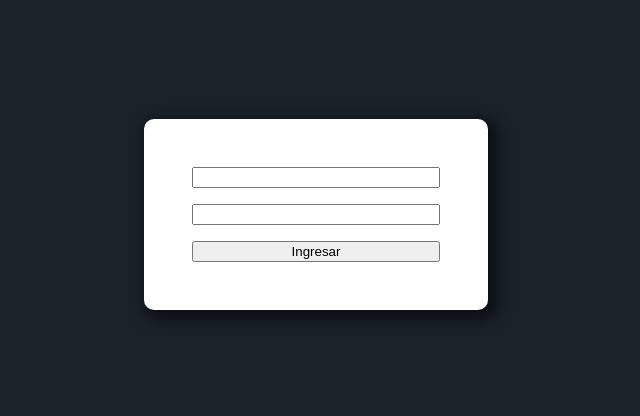
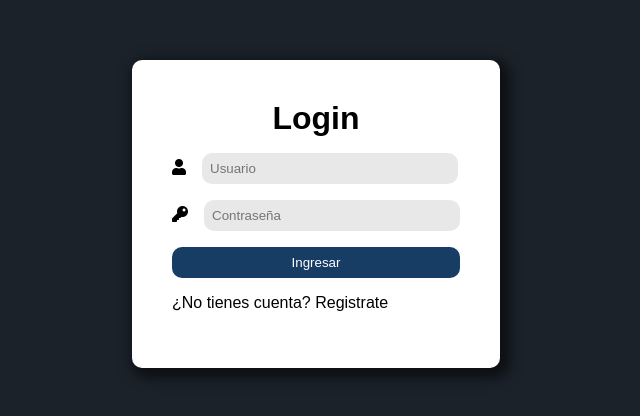
Before and after one commit to diegoemg996/dashboard, a React (Create React App) app: page /login in a window 1280 px wide. Shown: the part 186-602 px from the top of the page, without its empty margins (324-964 px from the left). Built offline with nearby package versions, Linux system fonts and the light colour scheme.

Commit message:
login modificado

```diff
--- a/src/components/ui/Navbar.jsx
+++ b/src/components/ui/Navbar.jsx
@@ -9,6 +9,10 @@ export const Navbar = () => {
 
     const handleRoute = (ruta)=>{
         history.push(`/${ruta}`)
+    }
+
+    const handleLogout = (ruta)=>{
+        history.push('/login')
     }
 
     return (
@@ -47,7 +51,7 @@ export const Navbar = () => {
             </ul>
 
             <div className="navbar-logout">
-                <p>Cerrar Sesión</p>
+                <p onClick={handleLogout}>Cerrar Sesión</p>
             </div>
         </div>
     )
--- a/src/context/sesion/sesionReducer.jsx
+++ b/src/context/sesion/sesionReducer.jsx
@@ -1,5 +1,5 @@
 
-export default (state, action) => {
+export const SesionReducer = (state, action) => {
     switch(action.type) {
         case "TAREAS_PROYECTO":
             return {
--- a/src/context/sesion/sesionState.jsx
+++ b/src/context/sesion/sesionState.jsx
@@ -1,6 +1,6 @@
 import React, { useReducer } from 'react';
 import SesionContext from './sesionContext';
-import SesionReducer from './sesionReducer';
+import {SesionReducer} from './sesionReducer';
 
 const SesionState = props => {
     const initialState = {
--- a/src/pages/Login.jsx
+++ b/src/pages/Login.jsx
@@ -1,5 +1,5 @@
 import React from 'react'
-import { useHistory } from 'react-router';
+import { useHistory } from 'react-router-dom';
 
 export const Login = () => {
     const history = useHistory();
@@ -8,17 +8,31 @@ export const Login = () => {
         history.push('/')
     }
 
-
-
     return (
         <div className="login-main">
             <form
                 className="login-form"
                 onSubmit={handleSubmit}
             >
-                <input className="login-input" type="text"/>
-                <input className="login-input" type="text"/>
-                <button type="submit">Ingresar</button>
+                <div className="login-titulo"><p>Login</p></div>
+                <div className="login-container-input">
+                    <i className="fas fa-user login-icon"></i>
+                    <input
+                        className="login-input"
+                        type="text"
+                        placeholder="Usuario"
+                    />
+                </div>
+                <div className="login-container-input">
+                    <i className="fas fa-key login-icon"></i>
+                    <input
+                        className="login-input"
+                        type="text"
+                        placeholder="Contraseña"
+                    />
+                </div>
+                <button className="login-button" type="submit">Ingresar</button>
+                <p>¿No tienes cuenta? <span>Registrate</span></p>
             </form>
         </div>
     )
--- a/src/router/DashboardRoute.jsx
+++ b/src/router/DashboardRoute.jsx
@@ -23,9 +23,8 @@ export const DashboardRoute = () => {
             <Route path="/ajustes">
               <Ajustes />
             </Route>
-            <Route path="/">
-              <Home />
-            </Route>
+            <Redirect to="/home"/>
+
           </Switch>
         </div>
     )
--- a/src/styles/styles.css
+++ b/src/styles/styles.css
@@ -4,6 +4,7 @@ body {
     padding: 0;
     font-family: sans-serif;
     min-height: 100%;
+    background: #E8E8E8;
 }
 
 /*ROUTER*/
@@ -84,6 +85,7 @@ body {
 /*LOGIN*/
 .login-main{
     height: 100vh;
+    /* background: linear-gradient(180deg, rgba(9,9,121,1) 0%, rgba(232,232,232,1) 100%); */
     background: #1b222a;
     display: flex;
     justify-content: center;
@@ -92,7 +94,7 @@ body {
 
 .login-form{
     background: white;
-    padding: 3rem;
+    padding: 2.5rem;
     border-radius: 10px;
     -webkit-box-shadow: 5px 5px 13px 5px rgba(0,0,0,0.55);
     box-shadow: 5px 5px 13px 5px rgba(0,0,0,0.55);
@@ -103,4 +105,34 @@ body {
 .login-input{
     margin-bottom: 1rem;
     width: 15rem;
+    background: rgba(232,232,232,1) ;
+    border: transparent;
+    border-radius: 10px;
+    padding: 0.5rem;
+
 }
+
+.login-button{
+    background: #183D65;
+    padding: 0.5rem 0;
+    color: white;
+    border-radius: 10px;
+    border: transparent;
+    cursor: pointer;
+    transition: all 0.5s ease;
+}
+
+.login-button:hover{
+    background: #1b222a;
+}
+
+.login-titulo p{
+    margin: 0 0 1rem 0;
+    text-align: center;
+    font-weight: bold;
+    font-size: 2rem;
+}
+
+.login-icon{
+    margin-right: 1rem;
+}
```
